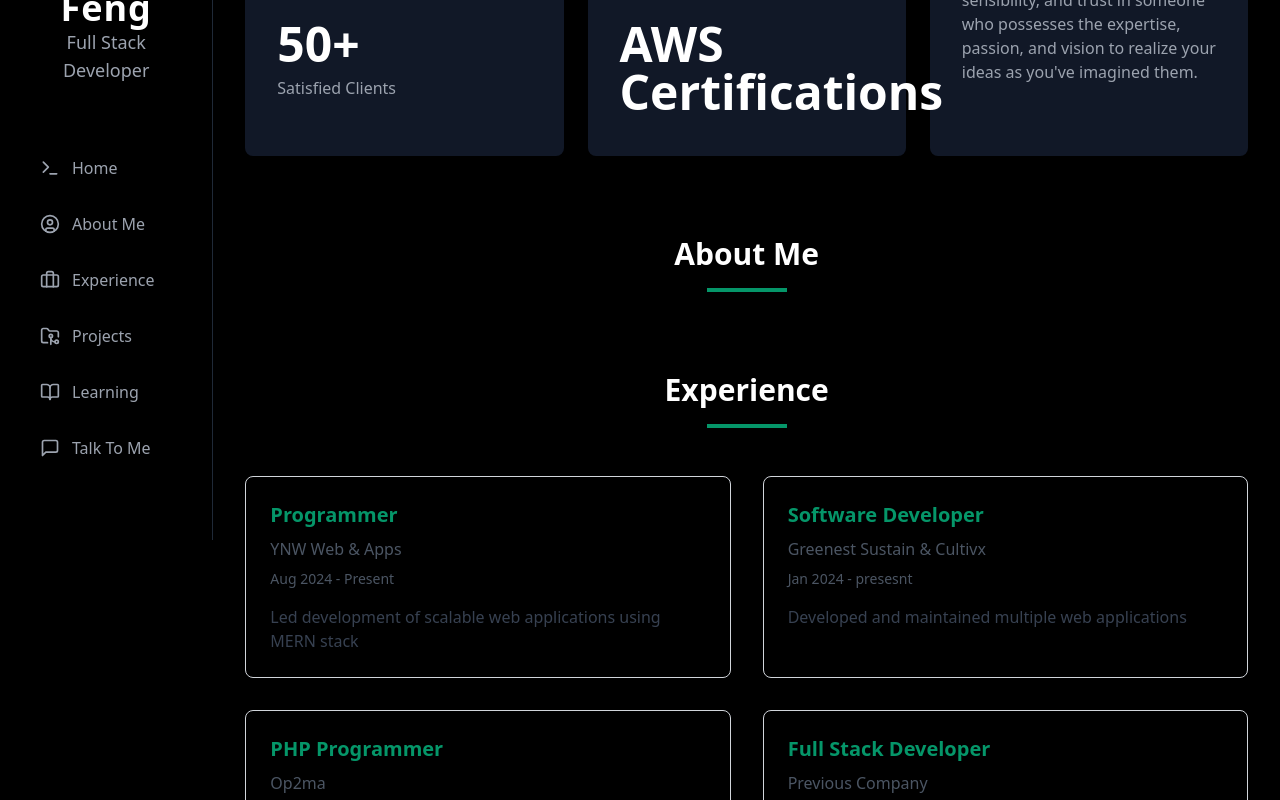
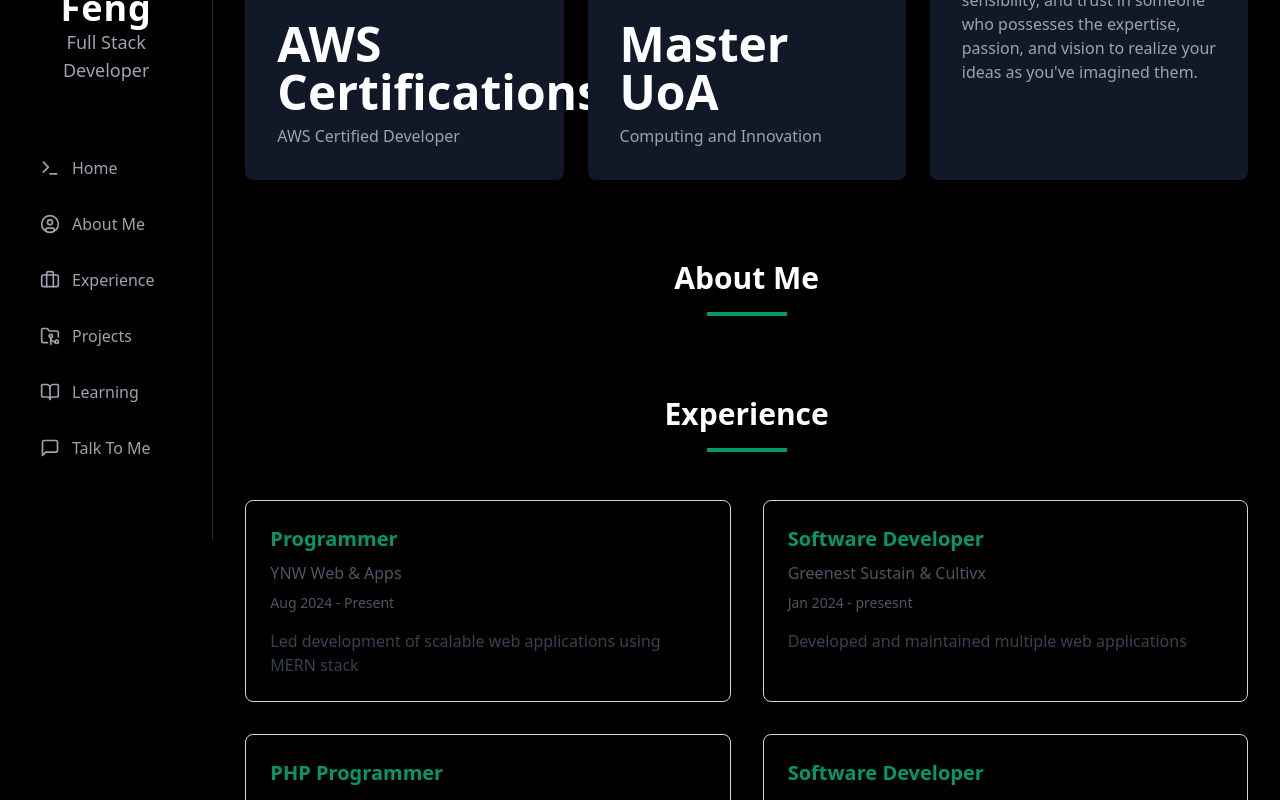
Before and after one commit to Jason9265/my_portfolio, a Next.js app in the folder my_portfolio/: page /columnhome in a window 1280 px wide. Shown: the part 260-1060 px from the top of the page. Built offline with nearby package versions, Linux system fonts and the light colour scheme.

Commit message:
contentj

```diff
--- a/my_portfolio/src/app/columnhome/page.tsx
+++ b/my_portfolio/src/app/columnhome/page.tsx
@@ -103,12 +103,12 @@
             </p>
           </div>
           <div className="bg-gray-900 p-8 rounded-lg">
-            <h3 className="text-5xl font-bold mb-2">50+</h3>
-            <p className="text-gray-400">Satisfied Clients</p>
+            <h3 className="text-5xl font-bold mb-2">AWS Certifications</h3>
+            <p className="text-gray-400">AWS Certified Developer</p>
           </div>
           <div className="bg-gray-900 p-8 rounded-lg">
-            <h3 className="text-5xl font-bold mb-2">AWS Certifications</h3>
-            <p className="text-gray-400"></p>
+            <h3 className="text-5xl font-bold mb-2">Master UoA</h3>
+            <p className="text-gray-400">Computing and Innovation</p>
           </div>
         </div>
 
@@ -146,9 +146,9 @@
               description="Developed and maintained multiple web applications"
             />
             <ExperienceCard
-              title="Full Stack Developer"
-              company="Previous Company"
-              duration="2018 - 2020"
+              title="Software Developer"
+              company="iFLYTEK"
+              duration="Feb 2020 - Jul 2020"
               description="Developed and maintained multiple web applications"
             />
           </div>
```
